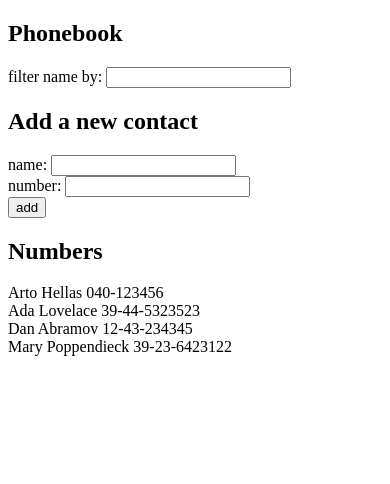
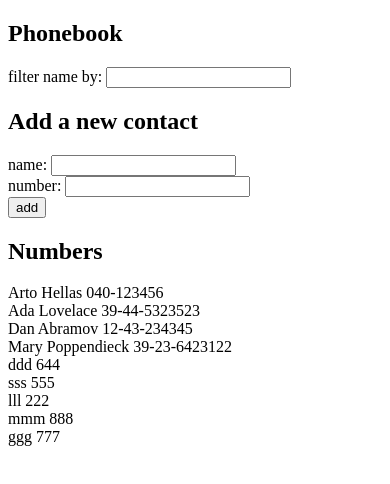
Before and after one commit to Starle21/FullStackOpen-exercises, a React (Create React App) app in the folder part2/phonebook/: page / in a window 390 px wide. Shown: the top 484 px of the page. Built offline with nearby package versions, Linux system fonts and the light colour scheme; data requests are answered from the project's data file.

Commit message:
Part 2.15 Phonebook step7 POST

```diff
--- a/part2/phonebook/db.json
+++ b/part2/phonebook/db.json
@@ -19,6 +19,31 @@
       "name": "Mary Poppendieck",
       "number": "39-23-6423122",
       "id": 4
+    },
+    {
+      "name": "ddd",
+      "number": "644",
+      "id": 5
+    },
+    {
+      "name": "sss",
+      "number": "555",
+      "id": 6
+    },
+    {
+      "name": "lll",
+      "number": "222",
+      "id": 7
+    },
+    {
+      "name": "mmm",
+      "number": "888",
+      "id": 8
+    },
+    {
+      "name": "ggg",
+      "number": "777",
+      "id": 9
     }
   ]
 }
--- a/part2/phonebook/src/App.js
+++ b/part2/phonebook/src/App.js
@@ -80,7 +80,12 @@ const App = () => {
       name: newName,
       number: newNumber,
     };
-    setPersons(persons.concat(newObject));
+
+    axios
+      .post('http://localhost:3002/persons', newObject)
+      .then(response => setPersons(persons.concat(response.data)));
+
+    // setPersons(persons.concat(newObject));
     setNewName('');
     setNewNumber('');
   };
```
